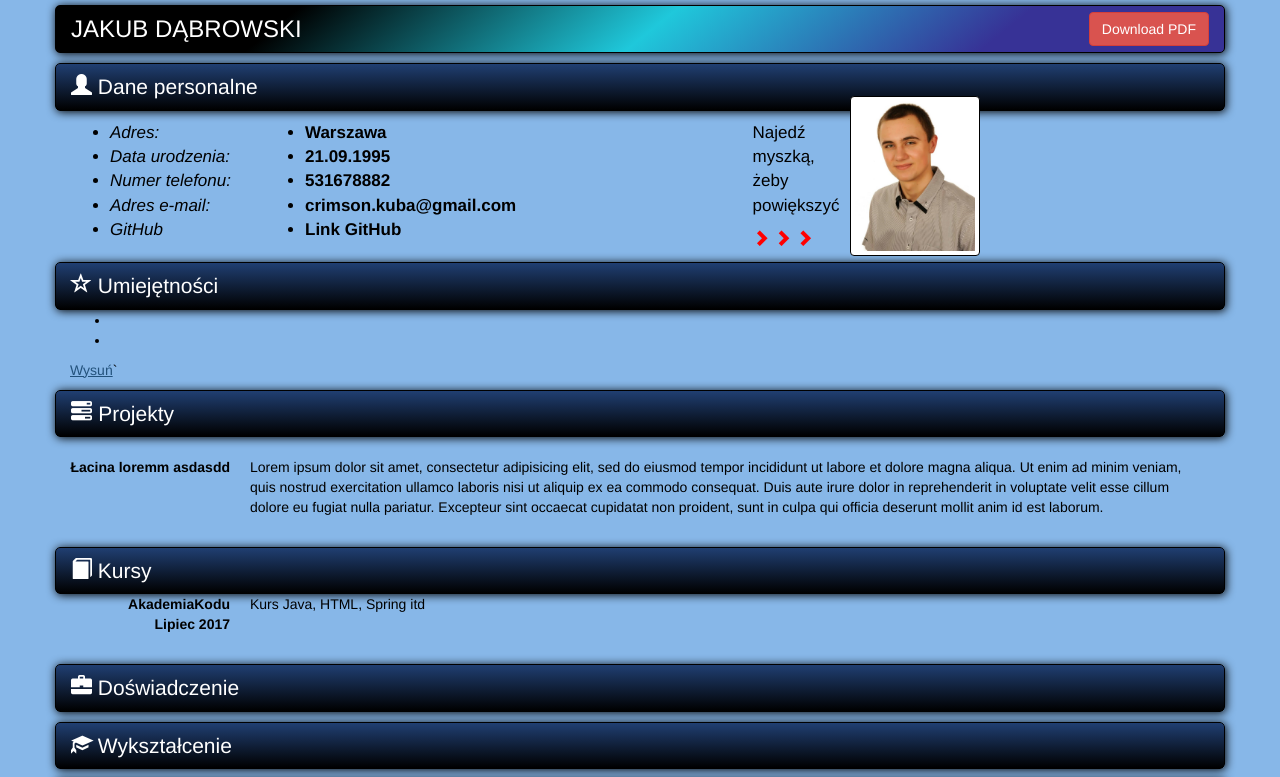
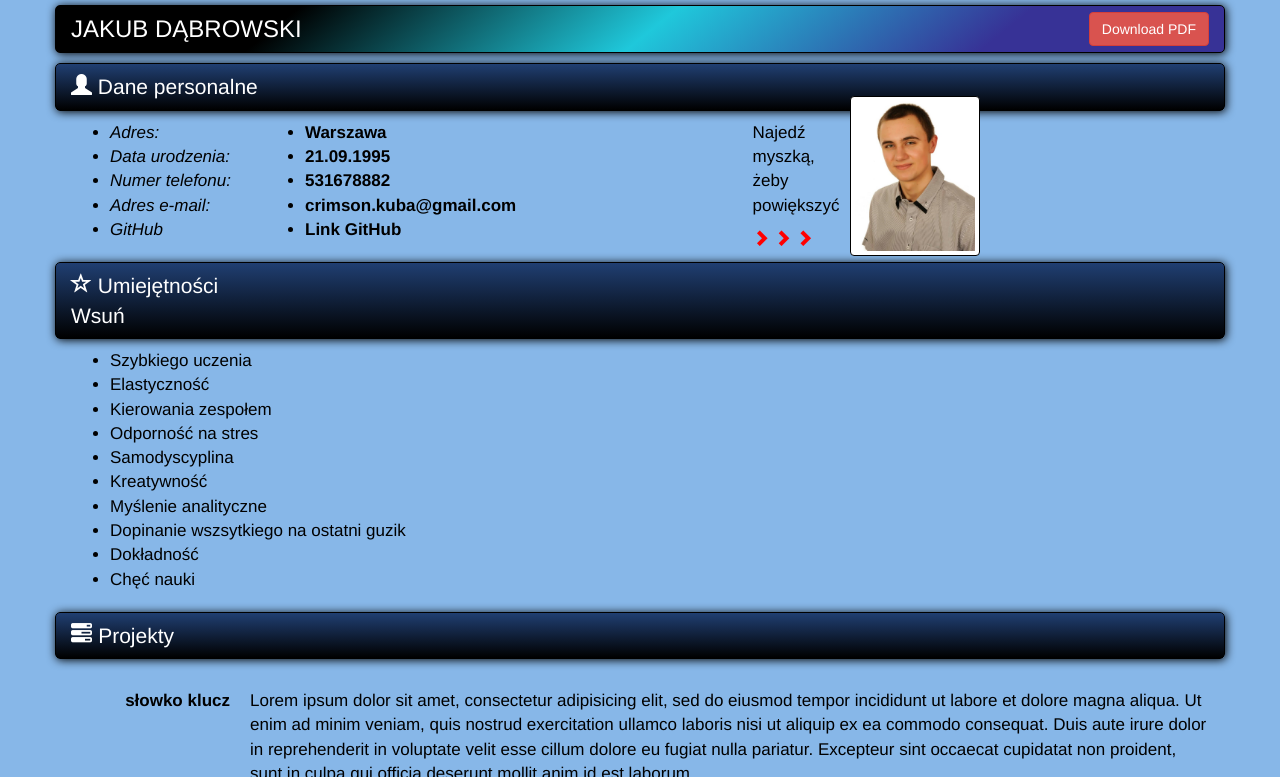
Before and after one commit to JakubDabrowskiGIT/cv, a plain HTML site: page index.html in a window 1280 px wide. Both pictures are taken after a click on the link "Wysuń". Shown: the top 777 px of the page. Drawn offline with nearby package versions, Linux system fonts and the light colour scheme.

Commit message:
add js button show/hide

```diff
--- a/css/main.css
+++ b/css/main.css
@@ -38,7 +38,6 @@ color: white;
 @media screen and (min-width: 1000px) {
 .my-photo{
 
-  background-image: url('aaa.jpg');
   position: absolute;
   bottom: -134px;
   width: 130px;
@@ -85,3 +84,9 @@ a:hover{
 .italic{
   font-style: italic;
 }
+.display{
+  display: none;
+}
+.white{
+  color: white;
+}
--- a/index.html
+++ b/index.html
@@ -8,6 +8,7 @@
 <meta name="keywords" content="hiper strona">
 <meta name="viewport" content="width=device-width, initial-scale=1.0">
 <meta http-equiv="x-ua-compatible" content="IE=edge">
+
 <link rel="stylesheet" href="css/bootstrap.min.css">
 <link rel="stylesheet" href="css/main.css">
 
@@ -83,38 +84,49 @@ function normalImg(x) {
 
 <div class="row row-border section-personal-skills grad">
     <div class="col-md-12">
-
-
-<p class="lead"><span class="glyphicon glyphicon-star-empty" aria-hidden="true"></span> Umiejętności</p>
+    <p class="lead"><span class="glyphicon glyphicon-star-empty" aria-hidden="true"></span> Umiejętności    <a  href="javascript:showMore()" class="white" id="link"> Wysuń</a><a  href="javascript:showLess()" class="display white" id="link2"> Wsuń</a></p>
+    </div>
 </div>
 
-</div>
-
-
-
-
-
-
 <div id="more" style="display:none;">
-  <div class="row">
+    <div class="row navig">
         <div class="col-md-12">
             <ul style="list-style: square listHidden">
-  <li></li>
-  <li></li>
+                <li>Szybkiego uczenia</li>
+                <li>Elastyczność</li>
+                <li>Kierowania zespołem</li>
+                <li>Odporność na stres</li>
+                <li>Samodyscyplina</li>
+                <li>Kreatywność</li>
+                <li>Myślenie analityczne</li>
+                <li>Dopinanie wszsytkiego na ostatni guzik </li>
+                <li>Dokładność</li>
+                <li>Chęć nauki</li>
             </ul>
-
-    </div>
-
         </div>
   </div>
-<a href="javascript:showMore()" id="link"> Wysuń</a>`
+</div>
 
 <script>
 function showMore(){
     //removes the link
-    // document.getElementById('link').parentElement.removeChild('link');
+    var elem = document.getElementById('link');
+    elem.style.display = "none";
     //shows the #more
     document.getElementById('more').style.display = "block";
+
+    var show = document.getElementById('link2');
+    show.style.display = "block";
+}
+
+function showLess(){
+    var elem2 = document.getElementById('link2');
+    elem2.style.display = "none";
+
+    document.getElementById('more').style.display = "none";
+
+    var show2 = document.getElementById('link');
+    show2.style.display = "block";
 }
 </script>
 
@@ -135,22 +147,22 @@ function showMore(){
 
 </div>
 
-<div class="row">
+<div class="row navig">
     <div class="col-md-12">
       <dl class="dl-horizontal dl-list">
-      <dt><a href="#">Łacina loremm asdasdd</a></dt>
+      <dt>słowko klucz</dt>
       <dd>Lorem ipsum dolor sit amet, consectetur adipisicing elit, sed do eiusmod tempor incididunt ut labore et dolore magna aliqua. Ut enim ad minim veniam, quis nostrud exercitation ullamco laboris nisi ut aliquip ex ea commodo consequat. Duis aute irure dolor in reprehenderit in voluptate velit esse cillum dolore eu fugiat nulla pariatur. Excepteur sint occaecat cupidatat non proident, sunt in culpa qui officia deserunt mollit anim id est laborum.</dd>
       </dl>
+
+
 </div>
 </div>
 
 <div class="row row-border section-personal-skills grad">
   <div class="col-md-12">
 
-
 <p class="lead"><span class="glyphicon glyphicon-book" aria-hidden="true"></span> Kursy</p>
 </div>
-
 </div>
 
 
```
Lines whose indentation alone changed are shown as unchanged.
